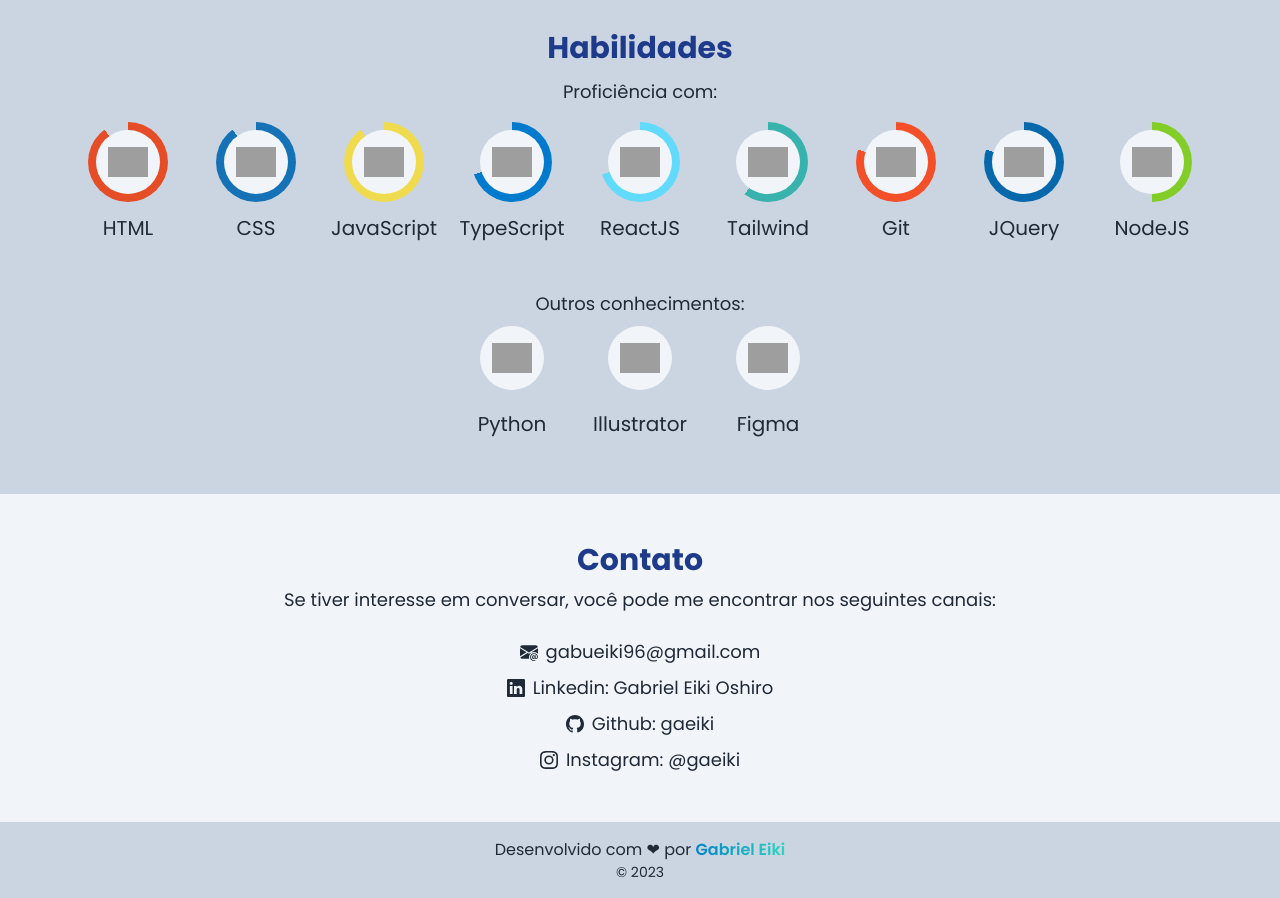
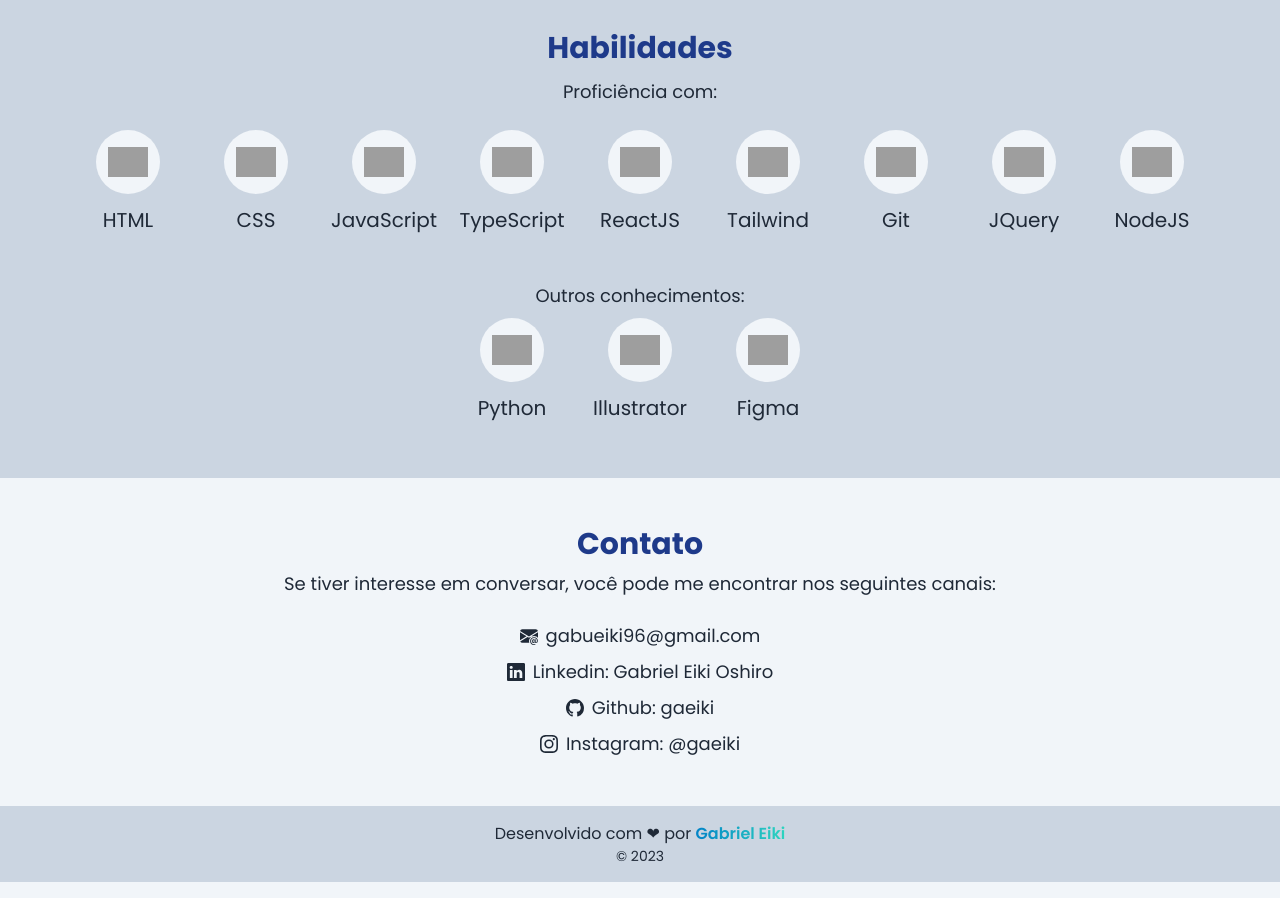
Before and after one commit to gaeiki/gabriel-eiki.dev, a React (Vite) app: page / in a window 1280 px wide. Shown: the part 2300-3198 px from the top of the page. Built offline with nearby package versions, Linux system fonts and the light colour scheme; grey boxes are pictures that could not be loaded.

Commit message:
Remoção do circulo de progresso do Skillbelt

```diff
--- a/src/components/Footer/Footer.jsx
+++ b/src/components/Footer/Footer.jsx
@@ -1,7 +1,7 @@
 export default function Footer() {
   return (
     <footer className="p-4 text-center flex flex-col items-center justify-center bg-light-200 dark:bg-dark-200 duration-300">
-        <h4 className="text-gray-800 dark:text-gray-100 text-md duration-300">Desenvolvido com ❤ por <span class="text-transparent font-semibold bg-clip-text bg-gradient-to-r from-sky-600 to-teal-400">Gabriel Eiki</span></h4>
+        <h4 className="text-gray-800 dark:text-gray-100 text-md duration-300">Desenvolvido com ❤ por <span className="text-transparent font-semibold bg-clip-text bg-gradient-to-r from-sky-600 to-teal-400">Gabriel Eiki</span></h4>
         <p className="text-gray-800 dark:text-gray-100 text-sm duration-300">&#169; 2023</p>
     </footer>
   )
--- a/src/components/Skills/Skills.jsx
+++ b/src/components/Skills/Skills.jsx
@@ -16,7 +16,7 @@
       </div>
       <div className="flex items-center justify-center mt-4 flex-wrap">
         {skills.map((skill, i) => (
-          <SkillsBelt skill={skill} i={i} />
+          <SkillsBelt skill={skill} key={i} />
         ))}
       </div>
       <div className="flex flex-col items-center">
@@ -26,7 +26,7 @@
       </div>
       <div className="flex items-center justify-center flex-wrap">
         {secondSkills.map((skill, i) => (
-          <SkillsBelt skill={skill} i={i} />
+          <SkillsBelt skill={skill} key={i} />
         ))}
       </div>
     </section>
--- a/src/components/SkillsBelt/SkillsBelt.jsx
+++ b/src/components/SkillsBelt/SkillsBelt.jsx
@@ -7,12 +7,12 @@
             key={i}
           >
             <div
-              style={{
-                background: `conic-gradient(${skill.mainColor} ${skill.level}%, transparent ${skill.level}%)`,
-              }}
+              // style={{
+              //   background: `conic-gradient(${skill.mainColor} ${skill.level}%, transparent ${skill.level}%)`,
+              // }} Opção com círculo evolução
               className="w-20 aspect-square flex items-center justify-center rounded-full"
             >
-              <div className="text-6xl w-16 aspect-square bg-light-100 dark:bg-dark-200 rounded-full flex items-center justify-center duration-300">
+              <div className="text-6xl w-16 aspect-square bg-light-100 dark:bg-dark-100 rounded-full flex items-center justify-center duration-300">
                 <img
                   src={skill.src}
                   alt={skill.name}
@@ -21,9 +21,9 @@
                 />
               </div>
             </div>
-            <p className="text-xl mt-3 text-gray-800 dark:text-gray-100">
+            <span className="text-xl mt-1 text-gray-800 dark:text-gray-100">
               {skill.name}
-            </p>
+            </span>
           </div>
   )
 }
```
